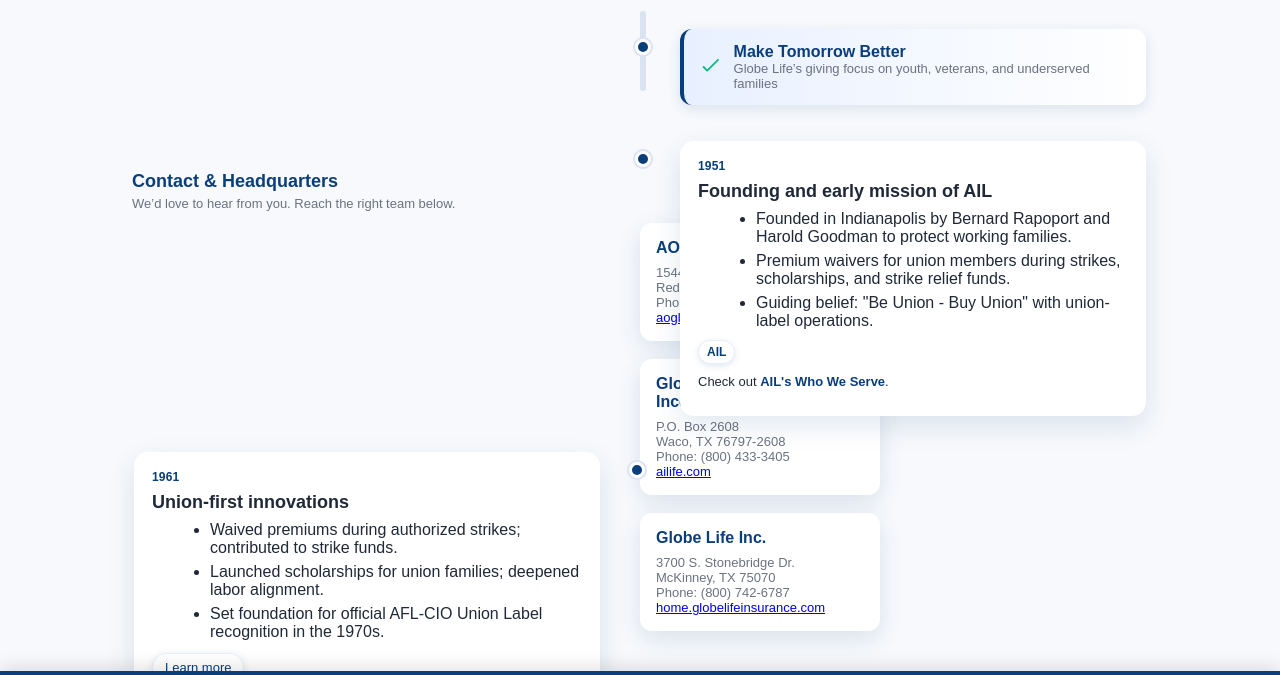
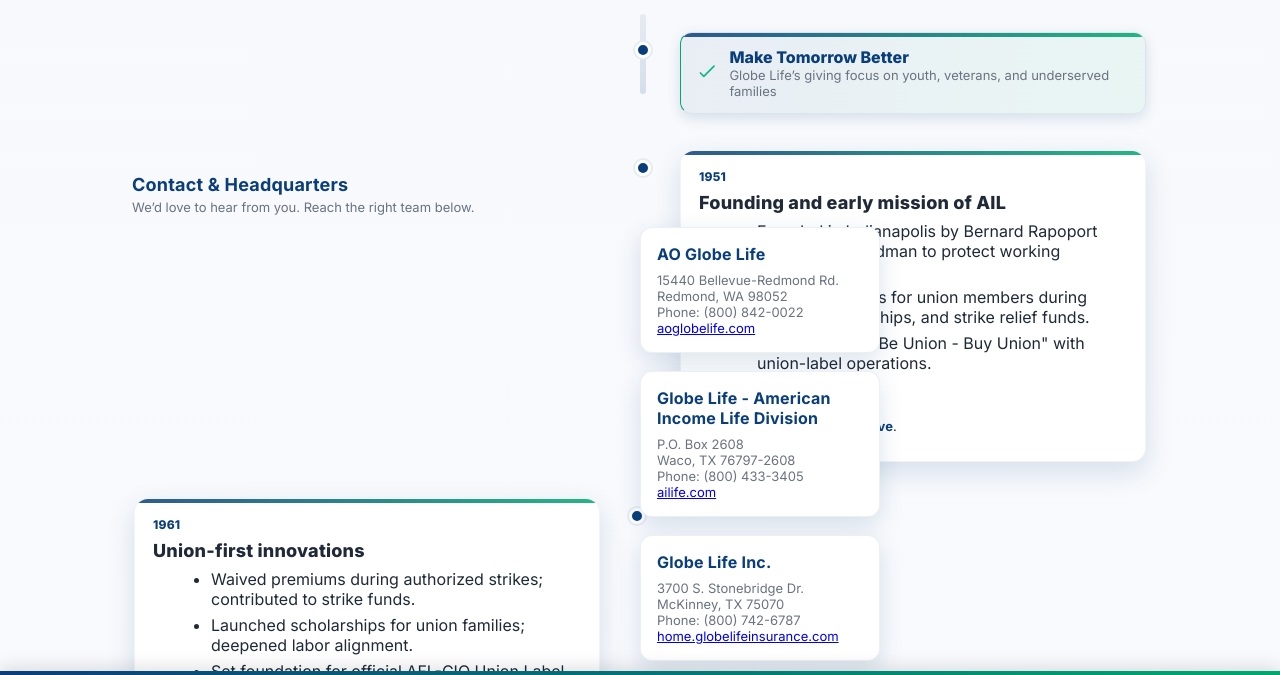
Before and after one commit to vagabond1215/McDermid-Training, a website: page public/index.html in a window 1280 px wide. Shown: the part 87-762 px from the top of the page. Drawn offline with Linux system fonts and the light colour scheme.

Commit message:
Update landing page timeline design

```diff
--- a/public/index.html
+++ b/public/index.html
@@ -1,13 +1,28 @@
 <!DOCTYPE html>
 <html lang="en">
 <head>
+  <link href="https://fonts.googleapis.com/css2?family=Inter:wght@400;600;700;800&display=swap" rel="stylesheet">
+  <meta name="color-scheme" content="light dark">
   <meta charset="UTF-8" />
   <title>AO Globe Life – Comprehensive Visual Timeline</title>
   <meta name="viewport" content="width=device-width, initial-scale=1" />
   <style>
-    :root { --brand:#0a3e7a; --ink:#1f2937; --muted:#6b7280; --card:#ffffff; --rail:#d9e3f2; --accent:#e8f0ff; --halo:rgba(10,62,122,.12); --ok:#10b981; --info:#0ea5e9; --warn:#f59e0b; }
+    :root {
+      /* AO Globe Life brand palette */
+      --ao-blue:#0a3e7a;           /* Primary brand blue */
+      --ao-green:#00a870;          /* Brand green */
+      --ao-gray:#e6ebf2;           /* Light gray accents */
+      --ink:#1f2937;               /* Body text */
+      --muted:#6b7280;             /* Secondary text */
+      --card:#ffffff;              /* Surfaces */
+      --rail: var(--ao-gray);      /* Timeline rail */
+      --accent:#eaf2ff;            /* Subtle blue tint */
+      --halo:rgba(10,62,122,.14);  /* Shadow tint */
+      --ok:#10b981; --info:#0ea5e9; --warn:#f59e0b;
+      --brand: var(--ao-blue);
+    }
     * { box-sizing: border-box; }
-    body { font-family: Arial, Helvetica, sans-serif; margin: 0; background:#f7f9fc; color: var(--ink); }
+    body { font-family: Inter, ui-sans-serif, system-ui, -apple-system, Segoe UI, Roboto, Helvetica, Arial, "Apple Color Emoji", "Segoe UI Emoji"; margin: 0; background:#f7f9fc; color: var(--ink); }
     header { padding: 28px 16px 0; text-align: center; }
     h1 { margin: 0 0 6px; color: var(--brand); font-size: 28px; }
     .subtitle { color: var(--muted); font-size: 14px; margin-bottom: 8px; }
@@ -73,6 +88,48 @@
   .sticky-icons a{display:inline-flex;width:22px;height:22px}
   .sticky-icons img{width:22px;height:22px;filter:brightness(0) invert(1);opacity:.95}
   .sticky-icons img:hover{opacity:1}
+  /* Reveal-on-bottom footer */
+  .reveal-footer{opacity:0;transform:translateY(16px);pointer-events:none;transition:opacity .3s ease, transform .3s ease}
+  .reveal-footer.show{opacity:1;transform:translateY(0);pointer-events:auto}
+  /* Theming accents */
+  .rail{background:linear-gradient(180deg, var(--ao-gray), #d4deeb)}
+  .card{border:1px solid rgba(10,62,122,.06);}
+  .card:before{content:"";position:absolute;inset:0 0 auto; height:4px; background:linear-gradient(90deg, var(--ao-blue), var(--ao-green)); opacity:.85}
+  .mission{background:linear-gradient(90deg, rgba(10,62,122,.06), rgba(10,191,102,.06)); border-left-color: var(--ao-green)}
+  .chip{border-color:#d6e3f6}
+  .chip:hover{background:linear-gradient(90deg, rgba(10,62,122,.08), rgba(10,191,102,.08));}
+  .logos img{background:#fff;border-radius:6px;padding:4px;border:1px solid rgba(0,0,0,.05)}
+  .sticky-bar{background:linear-gradient(90deg, var(--ao-blue), var(--ao-green))}
+  .footer-card{border:1px solid rgba(10,62,122,.08);}
+  .footer-head h3{color:var(--ao-blue)}
+  body{background:linear-gradient(180deg,#f7f9fc 0%, #f9fbff 40%, #f7f9fc 100%)}
+  /* Heading tweaks for brand tone */
+  h1,h2,h3,h4 { letter-spacing:.2px }
+  .title{font-weight:800}
+
+  /* Dark mode (auto by system/browser setting) */
+  @media (prefers-color-scheme: dark) {
+    :root{
+      --ink:#e6e7ea;
+      --muted:#a3a8b3;
+      --card:#0f1720;
+      --rail:#243246;
+      --accent:#0f1a2a;
+      --halo:rgba(0,0,0,.55);
+      --ao-gray:#1e2937;
+    }
+    body{ background: linear-gradient(180deg,#0b1220 0%, #0c1322 40%, #0b1220 100%); color: var(--ink); }
+    .card{ background: var(--card); border-color: rgba(255,255,255,.06); }
+    .card:before{ opacity:.6 }
+    .mission{ background: linear-gradient(90deg, rgba(10,62,122,.18), rgba(0,168,112,.14)); border-left-color: var(--ao-green); }
+    .chip{ background:#0f1720; border-color:#223048; color:#dbe5f7 }
+    .chip:hover{ background: linear-gradient(90deg, rgba(10,62,122,.25), rgba(0,168,112,.22)); }
+    .rail{ background: linear-gradient(180deg, #223048, #1a2232); }
+    .logos img{ background:#0f1720; border-color: rgba(255,255,255,.06) }
+    .sticky-bar{ background: linear-gradient(90deg, rgba(10,62,122,.95), rgba(0,168,112,.9)); box-shadow: 0 -6px 24px rgba(0,0,0,.6) }
+    .footer-card{ background:#0f1720; border-color: rgba(255,255,255,.06) }
+    .footer-head h3{ color:#b9d6ff }
+  }
 </style>
 </head>
 <body>
@@ -399,7 +456,7 @@
     </div>
   </div>
 
-  <footer>
+  <footer id="contact-footer" class="reveal-footer">
     <div class="footer-head">
       <h3>Contact &amp; Headquarters</h3>
       <p class="small">We’d love to hear from you. Reach the right team below.</p>
@@ -503,5 +560,18 @@
       </nav>
     </div>
   </div>
+  <script>
+    // Reveal footer only when fully scrolled to bottom
+    function toggleContactFooter(){
+      const f = document.getElementById('contact-footer');
+      if(!f) return;
+      const doc = document.documentElement;
+      const atBottom = (window.innerHeight + window.pageYOffset) >= (doc.scrollHeight - 2);
+      f.classList.toggle('show', atBottom);
+    }
+    window.addEventListener('scroll', toggleContactFooter, {passive:true});
+    window.addEventListener('resize', toggleContactFooter);
+    document.addEventListener('DOMContentLoaded', toggleContactFooter);
+  </script>
 </body>
 </html>
```
